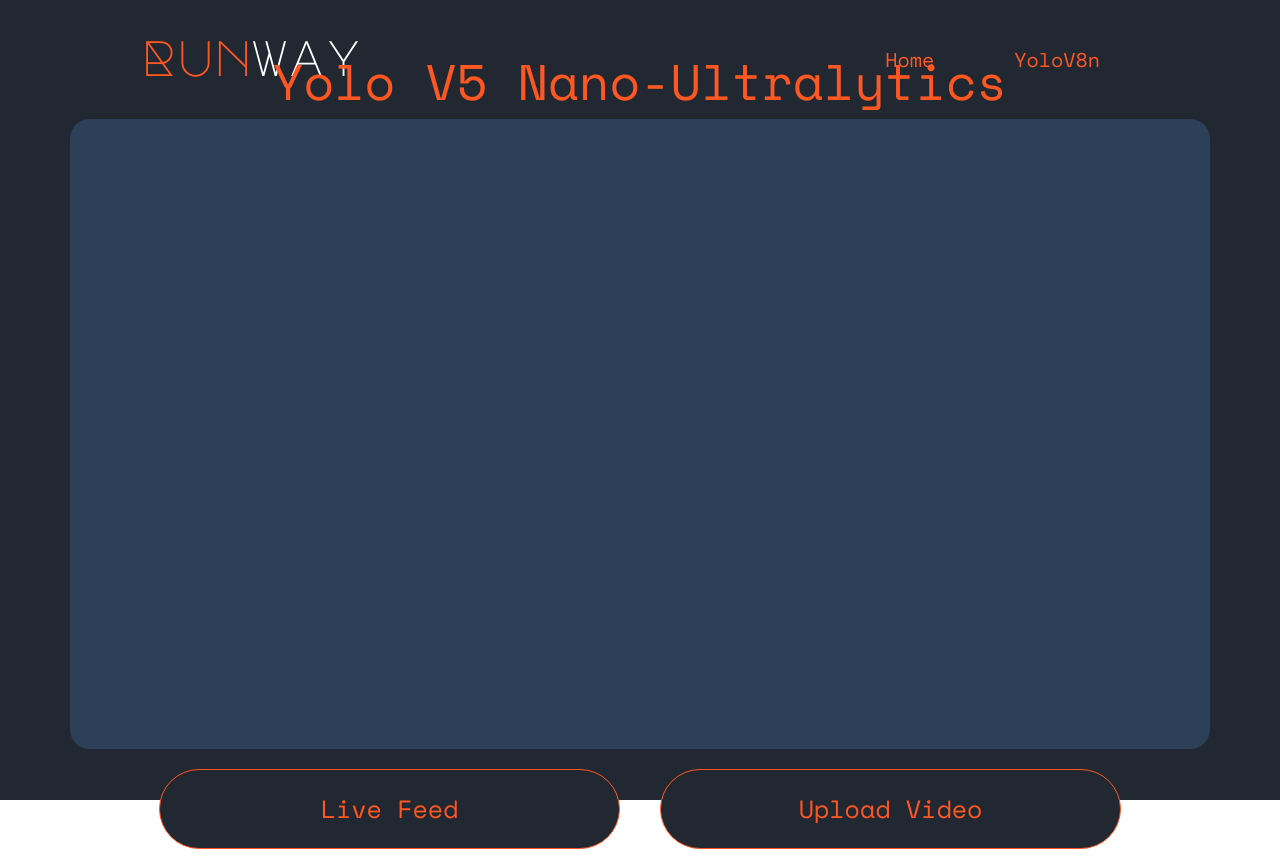
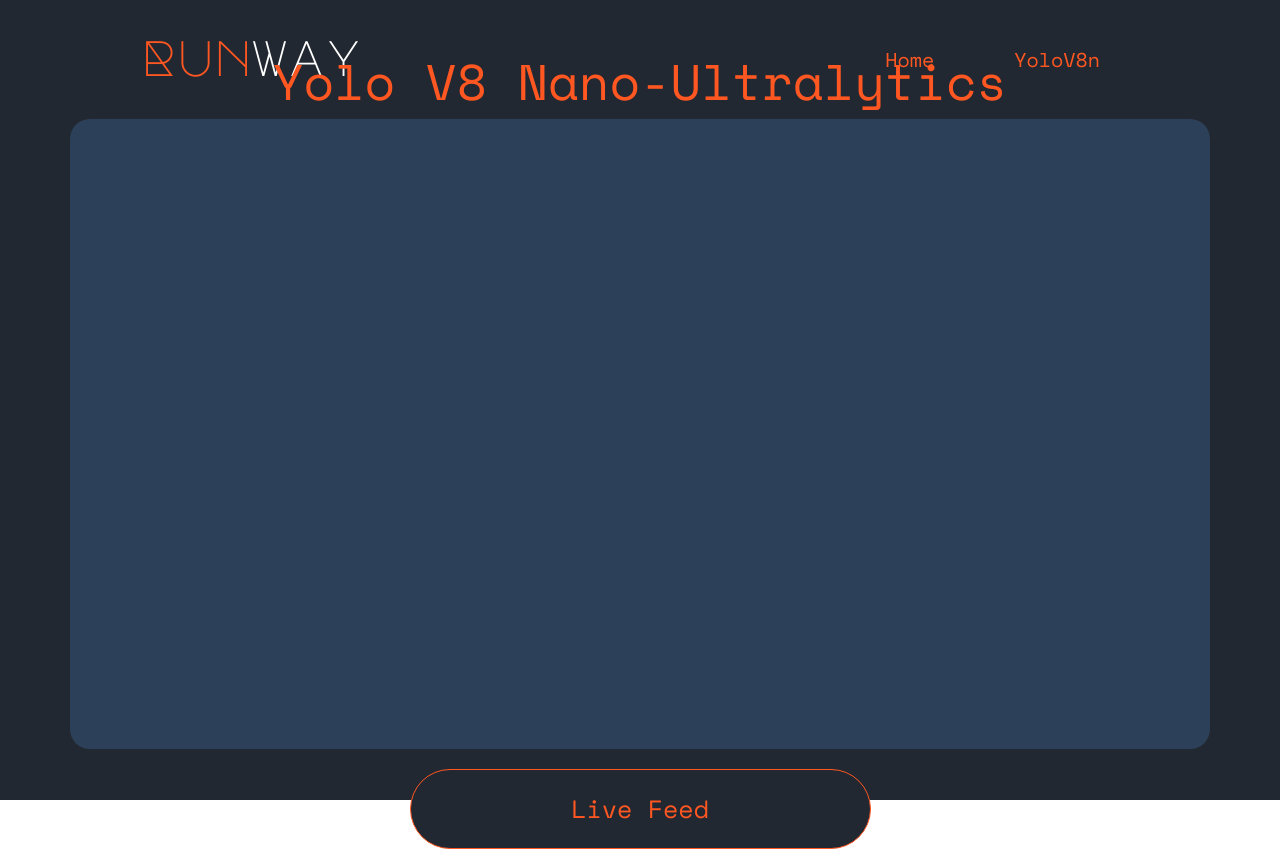
Before and after one commit to ik04/yolo-web, a Next.js app: page /yolo-v8 in a window 1280 px wide. Built offline with nearby package versions, Linux system fonts and the light colour scheme.

Commit message:
remove upload button for now lmao

```diff
--- a/components/modelDisplay.jsx
+++ b/components/modelDisplay.jsx
@@ -28,7 +28,7 @@
       <div className="h-[85%] flex justify-center items-center">
         <div className="display-container flex flex-col items-center justify-center">
           <h1 className="text-highlight font-base text-[50px] text-center">
-            Yolo V5 Nano-Ultralytics
+            Yolo V8 Nano-Ultralytics
           </h1>
           <div className="display rounded-[20px] h-[630px] w-[1140px] bg-main2 ">
             {toggleFeed && (
@@ -51,13 +51,13 @@
                 <p className="font-base text-[25px]">Stop Feed</p>
               </div>
             )}
-            <Label
+            {/* <Label
               htmlFor="video"
               className="live w-[461px] h-[80px] cursor-pointer flex justify-center items-center bg-main rounded-full border-highlight border text-highlight hover:bg-highlight hover:text-white duration-200 transition-all"
             >
               <p className="font-base text-[25px]">Upload Video</p>
             </Label>
-            <Input type="file" id="video" className="hidden" />
+            <Input type="file" id="video" className="hidden" /> */}
           </div>
         </div>
       </div>
```
